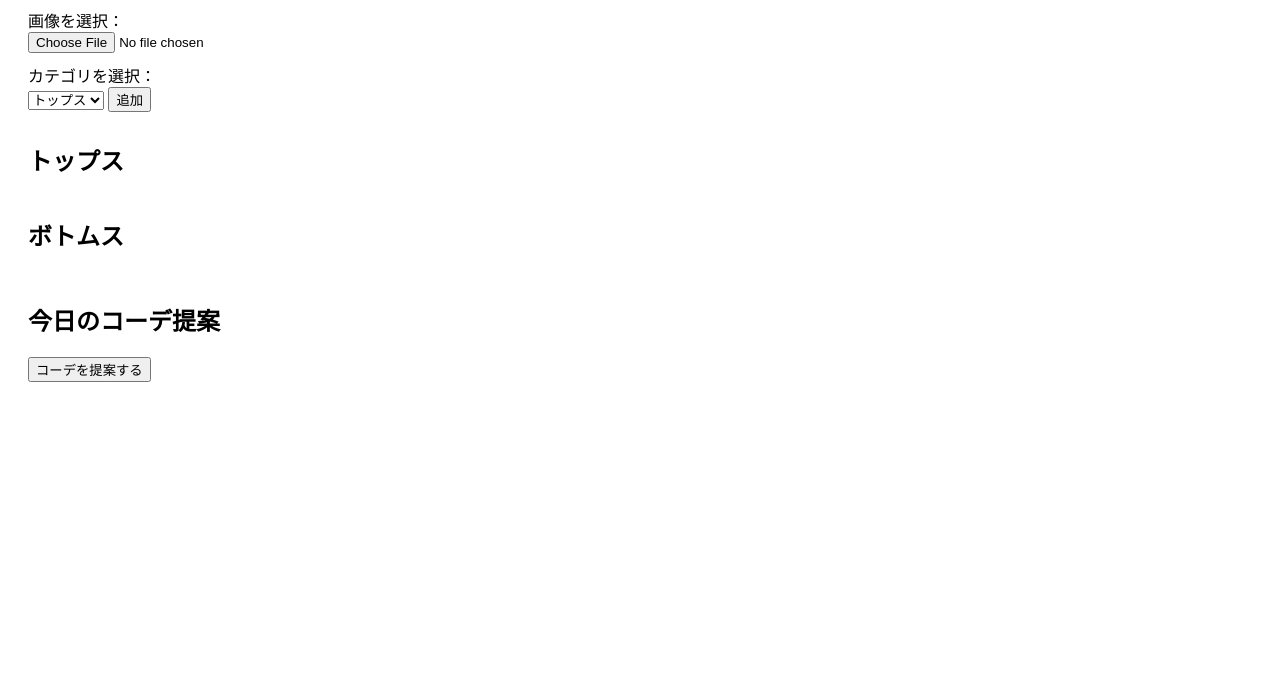
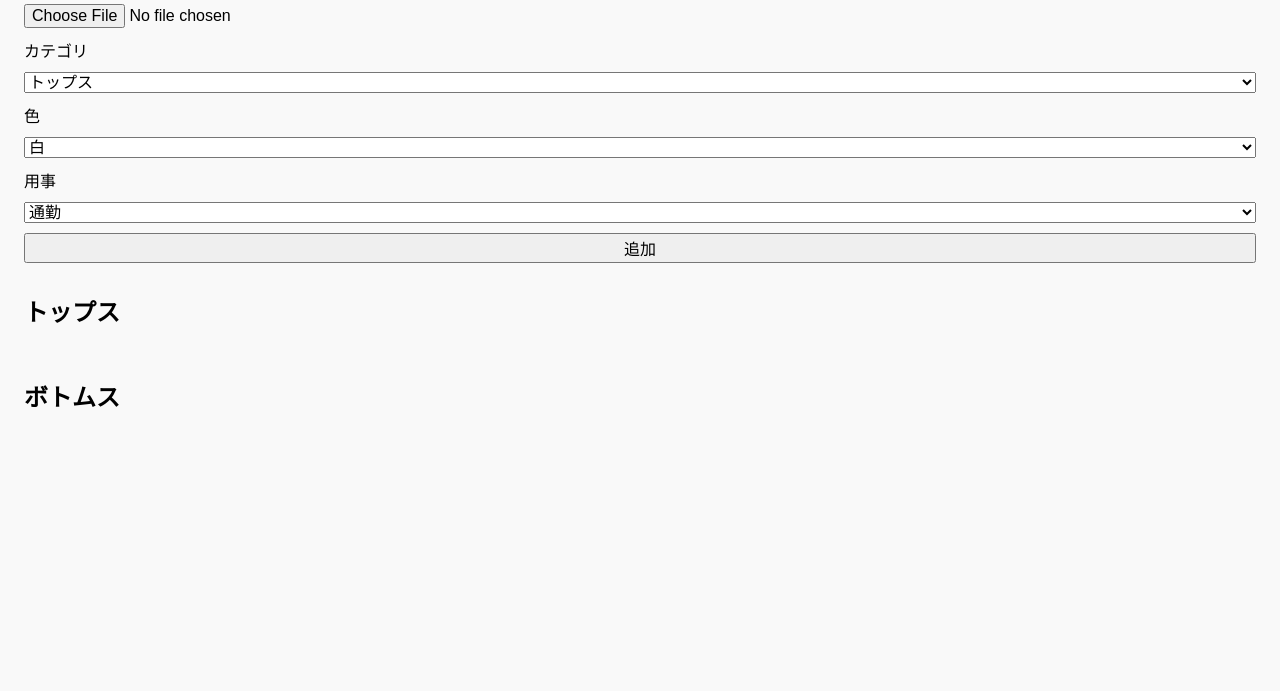
Before and after one commit to cocoorage-hub/outfit-app, a plain HTML site: page index.html in a window 1280 px wide. Shown: the part 109-800 px from the top of the page. Drawn offline with Linux system fonts and the light colour scheme.

Commit message:
Update index.html

```diff
--- a/index.html
+++ b/index.html
@@ -2,63 +2,75 @@
 <html lang="ja">
 <head>
 <meta charset="UTF-8">
+<meta name="viewport" content="width=device-width, initial-scale=1.0">
 <title>服コーデ提案アプリ</title>
-<meta name="viewport" content="width=device-width, initial-scale=1.0">
 <style>
-body { font-family: sans-serif; padding: 20px; }
-label { display: block; margin-top: 10px; }
-.preview img { max-width: 150px; margin-top: 10px; }
+body { font-family: sans-serif; padding: 16px; background: #f9f9f9; }
+label, select, input, button { font-size: 1em; display: block; margin: 10px 0; width: 100%; }
 .image-box { display: flex; flex-wrap: wrap; gap: 10px; margin-top: 10px; }
-.image-item {
-position: relative;
-border: 1px solid #ccc;
-padding: 5px;
+.image-item { position: relative; background: white; border: 1px solid #ccc; padding: 8px; border-radius: 8px; width: 120px; }
+.image-item img { width: 100%; border-radius: 4px; }
+.info { font-size: 0.9em; margin-top: 5px; white-space: pre-line; }
+.delete-btn {
+position: absolute; top: 4px; right: 4px;
+background: red; color: white; border: none;
+border-radius: 50%; width: 20px; height: 20px; cursor: pointer;
 }
-.image-item img { max-width: 100px; height: auto; }
-.delete-btn {
-position: absolute;
-top: 2px;
-right: 2px;
-background: red;
-color: white;
-border: none;
-border-radius: 50%;
-width: 20px;
-height: 20px;
-cursor: pointer;
-}
-.section { margin-top: 30px; }
+h2 { margin-top: 30px; }
 </style>
 </head>
 <body>
-<h1>服の登録とコーデ提案</h1>
+<h1>服の登録</h1>
 
-<div>
-<label>画像を選択：</label>
 <input type="file" accept="image/*" id="imageInput">
 
-<label>カテゴリを選択：</label>
+<label>カテゴリ</label>
 <select id="categorySelect">
 <option value="tops">トップス</option>
 <option value="bottoms">ボトムス</option>
 </select>
 
+<label>色</label>
+<select id="colorSelect">
+<option value="白">白</option>
+<option value="黒">黒</option>
+<option value="グレー">グレー</option>
+<option value="ネイビー">ネイビー</option>
+<option value="赤">赤</option>
+<option value="青">青</option>
+<option value="緑">緑</option>
+<option value="黄色">黄色</option>
+<option value="ピンク">ピンク</option>
+<option value="ベージュ">ベージュ</option>
+<option value="茶">茶</option>
+<option value="紫">紫</option>
+<option value="水色">水色</option>
+<option value="オレンジ">オレンジ</option>
+<option value="カーキ">カーキ</option>
+<option value="金">金</option>
+<option value="銀">銀</option>
+<option value="ワインレッド">ワインレッド</option>
+<option value="ミント">ミント</option>
+<option value="ラベンダー">ラベンダー</option>
+</select>
+
+<label>用事</label>
+<select id="purposeSelect">
+<option value="通勤">通勤</option>
+<option value="フォーマル">フォーマル</option>
+<option value="お出かけ">お出かけ</option>
+<option value="部屋着">部屋着</option>
+<option value="スタジオ">スタジオ</option>
+<option value="中継">中継</option>
+</select>
+
 <button id="addButton">追加</button>
-</div>
 
-<div class="section">
 <h2>トップス</h2>
 <div class="image-box" id="topsList"></div>
 
 <h2>ボトムス</h2>
 <div class="image-box" id="bottomsList"></div>
-</div>
-
-<div class="section">
-<h2>今日のコーデ提案</h2>
-<button id="suggestButton">コーデを提案する</button>
-<div id="suggestion" class="image-box"></div>
-</div>
 
 <script src="script.js"></script>
 </body>
```
